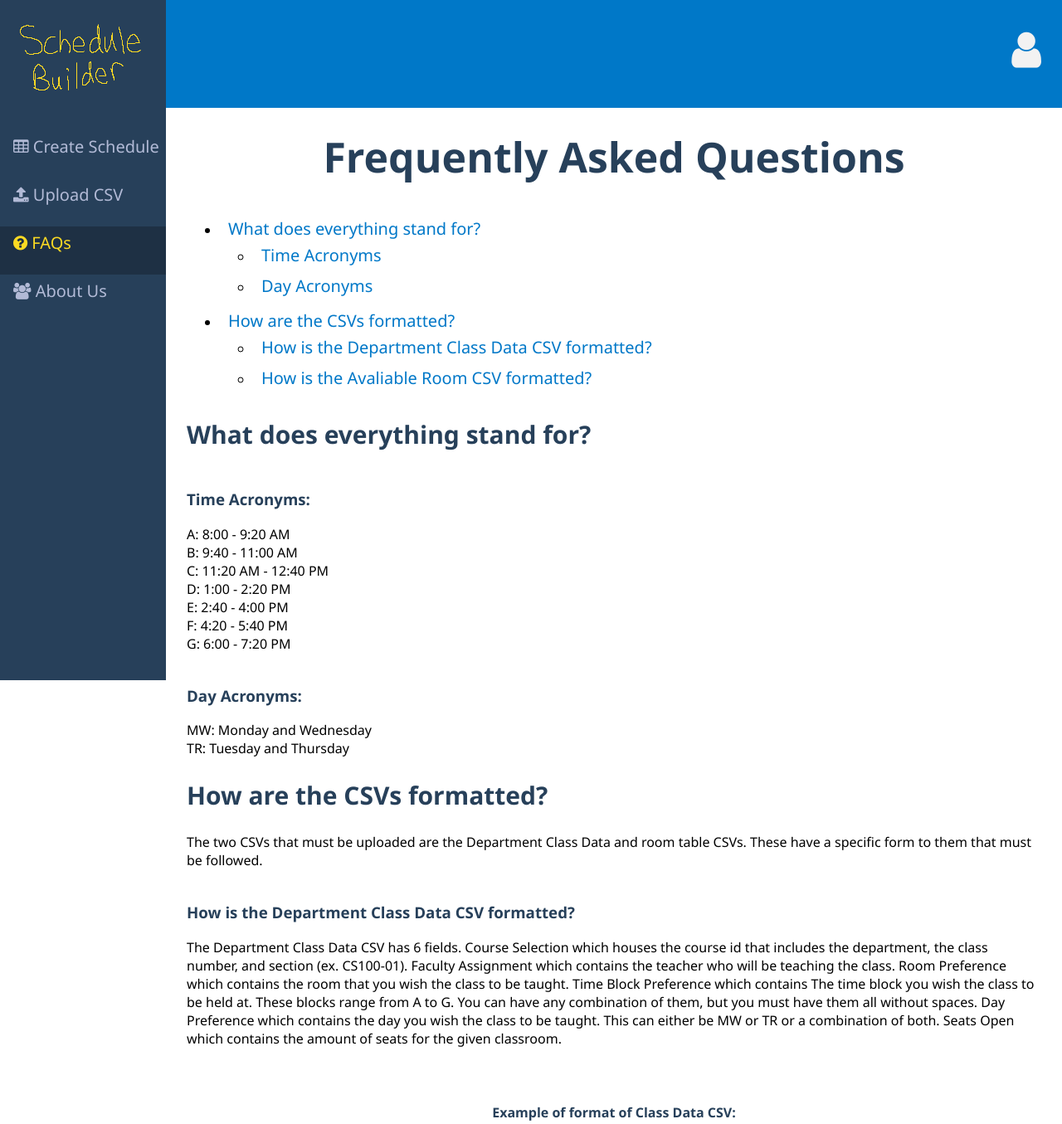
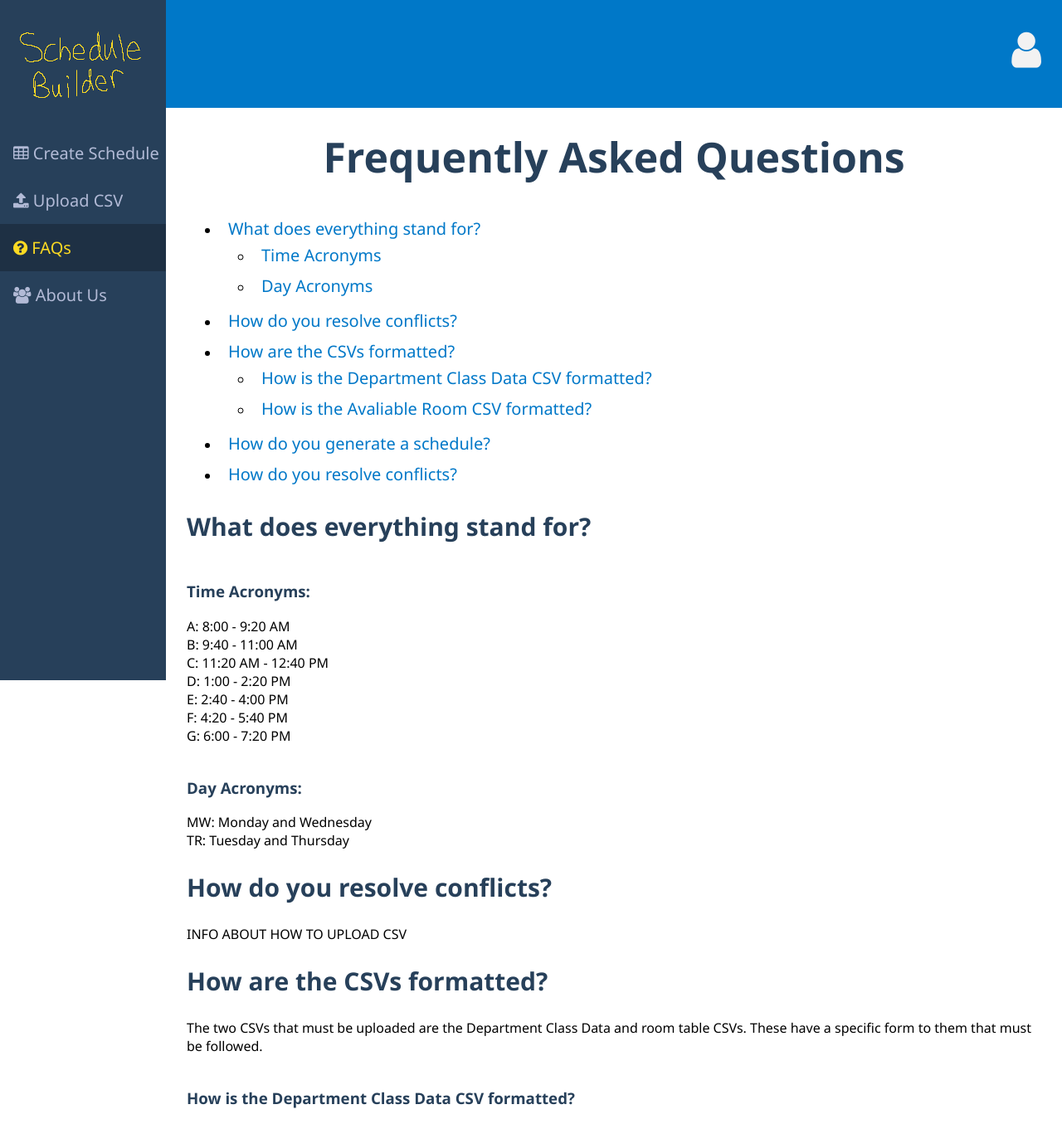
Before and after one commit to allisons212/499Team5, a Flask app: page /faq in a window 1280 px wide. Shown: the top 1355 px of the page at 83% size. Run offline with Flask 2, Linux system fonts and the light colour scheme; parts of the project's set-up code (start-up, migrations or seed data) failed here and were passed over.

Commit message:
worked on FAQ page

```diff
--- a/static/css/styles.css
+++ b/static/css/styles.css
@@ -68,7 +68,7 @@ footer {
 /* The navigation menu links */
 /*Cambria, Cochin, Georgia, Times, 'Times New Roman', serif */
 .sidenav a {
-    padding: 6px 8px 25px 16px;
+    padding: 15px 8px 15px 16px;
     text-decoration: none;
     font-size: 20px;
     font-family: 'Segoe UI', Tahoma, Geneva, Verdana, sans-serif;
--- a/templates/account.html
+++ b/templates/account.html
@@ -37,7 +37,7 @@
 
         <div class="sidenav">
             <a href="{{ url_for('generate_schedule') }}">
-                <img src=".../static/Pictures/logo.png" alt="logo">
+                <img src="../static/Pictures/logo.png" alt="logo">
             </a>
             <a href="{{ url_for('generate_schedule') }}">
                 <i class="fa fa-table"></i>
--- a/templates/faq.html
+++ b/templates/faq.html
@@ -76,12 +76,15 @@
                         <li><a href="#dayAcronyms">Day Acronyms</a></li>
                     </ul>
                 </li>
+                <li><a href="#csvUpload">How do you resolve conflicts?</a></li>
                 <li><a href="#csvFormatting">How are the CSVs formatted?</a>
                     <ul>
                         <li><a href="#departmentClassDataCSV">How is the Department Class Data CSV formatted?</a></li>
                         <li><a href="#availableRoomsCSV">How is the Avaliable Room CSV formatted?</a></li>
                     </ul>
                 </li>
+                <li><a href="#howToGenerateSchedule">How do you generate a schedule?</a></li>
+                <li><a href="#resolveConflicts">How do you resolve conflicts?</a></li>
             </ul>
         </div>
 
@@ -107,6 +110,14 @@
                 TR: Tuesday and Thursday
             </p>
         </div>
+    </div>
+
+
+    <div id="csvUpload">
+        <h2>How do you resolve conflicts?</h2>
+        <p>
+            INFO ABOUT HOW TO UPLOAD CSV
+        </p>
     </div>
 
 
@@ -155,8 +166,20 @@
                     </a>
                 </div>
             </div>
+        </div>
 
+        <div id="howToGenerateSchedule">
+            <h2>How do you generate a schedule?</h2>
+            <p>
+                INFO ON HOW TO GENERATE SCHEDULE
+            </p>
+        </div>
 
+        <div id="resolveConflicts">
+            <h2>How do you resolve conflicts?</h2>
+            <p>
+                INFO ON HOW TO RESOLVE CONFLICTS
+            </p>
         </div>
     </body>
 </html>
```
